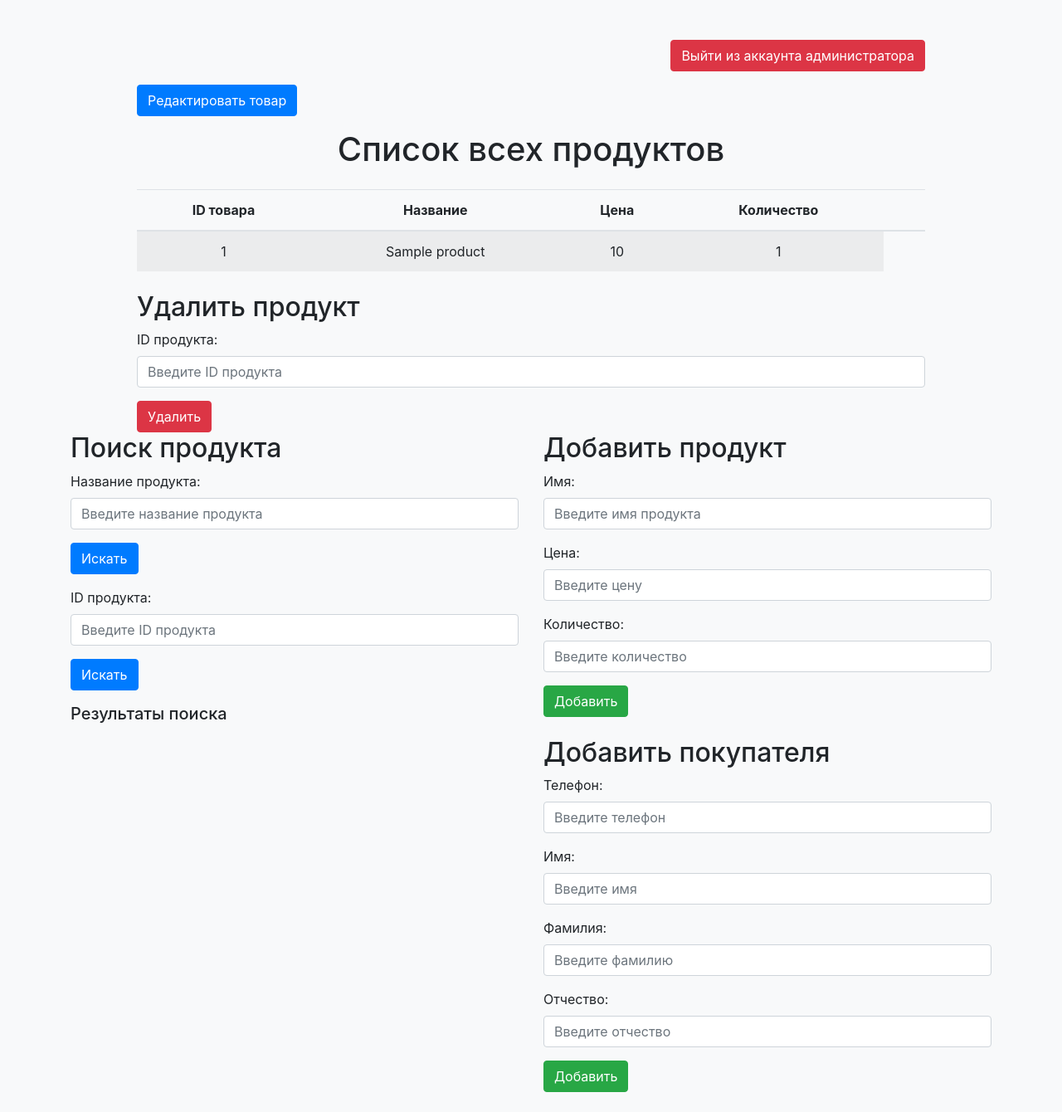
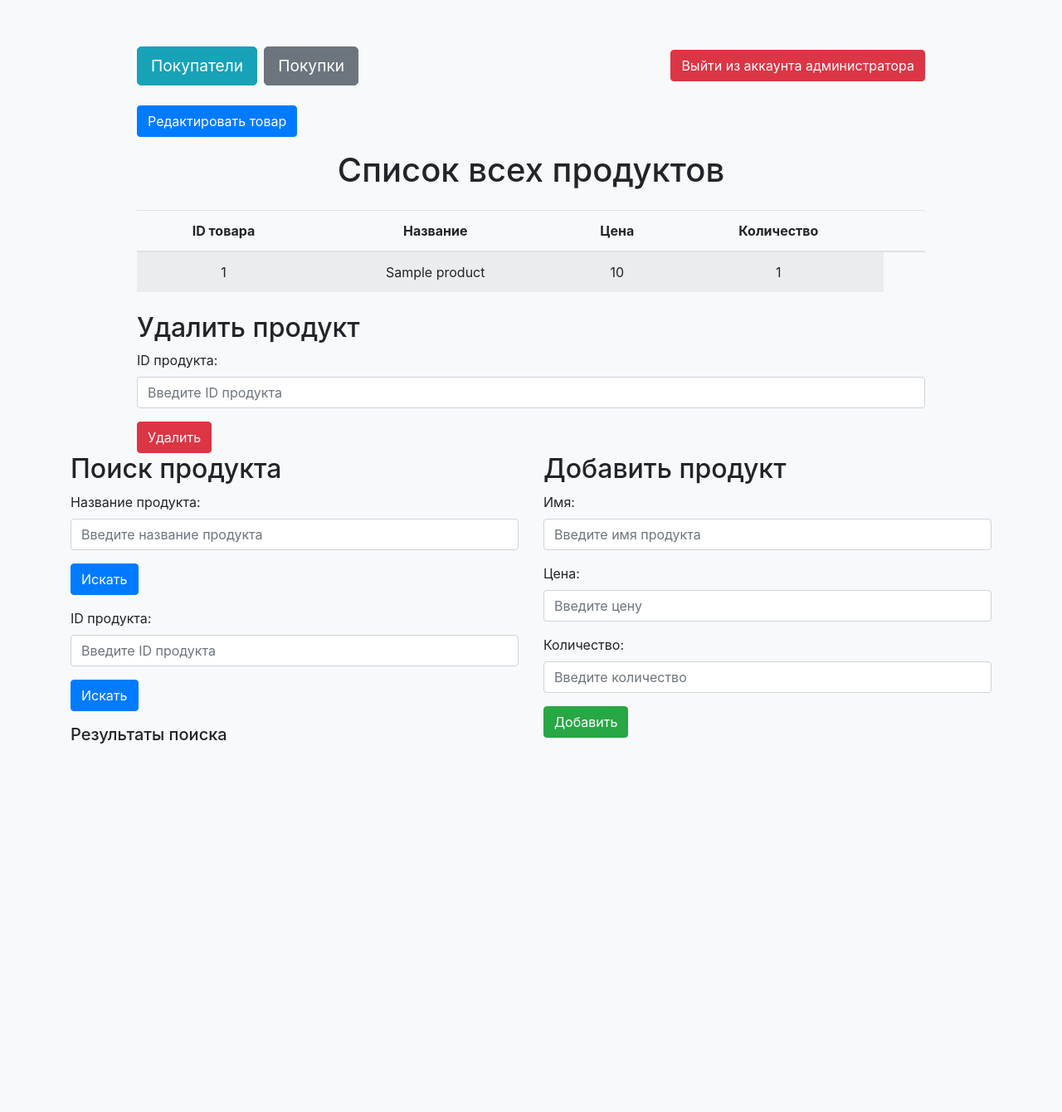
Before and after one commit to romapopov1212/KursBd, a FastAPI app: template templates/index_admin.html in a window 1280 px wide. Shown: the whole page at 83% size. After the commit the page ends 896 px from the top, so only its background shows below. Run offline with FastAPI, Linux system fonts and the light colour scheme; the template is opened without the code that fills it: most values are stand-ins (such as "Sample title", 1, 10 or a date in 2020); parts of the project's set-up code (start-up, migrations or seed data) failed here and were passed over; some libraries are stand-ins or nearby versions.

Commit message:
added buttons swap page

```diff
--- a/templates/index_admin.html
+++ b/templates/index_admin.html
@@ -9,6 +9,18 @@
     <script src="https://stackpath.bootstrapcdn.com/bootstrap/4.5.2/js/bootstrap.min.js"></script>
     <script src="https://cdnjs.cloudflare.com/ajax/libs/axios/0.21.1/axios.min.js"></script>
     <script src="/static/main.js"></script>
+    <style>
+        .nav-button {
+            font-size: 1.2rem;
+            padding: 0.5rem 1rem;
+            margin: 0.5rem 0;
+            border-radius: 5px;
+        }
+        .nav-button:hover {
+            text-decoration: none;
+            opacity: 0.9;
+        }
+    </style>
 </head>
 
 <body class="bg-light d-lg-grid">
@@ -16,8 +28,13 @@
         <div class="row justify-content-center">
             <div class="col-md-10 p-md-0">
                 <!-- Верхний правый угол -->
-                <div class="d-flex justify-content-end mb-3">
+                <div class="d-flex justify-content-between align-items-center mb-3">
+                    <div class="d-flex">
+                        <a href="/shop/products/buyers_page" class="btn btn-info nav-button">Покупатели</a>
+                        <a href="#" class="btn btn-secondary nav-button ml-2">Покупки</a>
+                    </div>
                     <a href="#" class="btn btn-danger" onclick="redirectToProductsPage(event)">Выйти из аккаунта администратора</a>
+
                 </div>
 
                 <div class="d-flex justify-content-start mb-3">
@@ -102,26 +119,7 @@
                     </div>
                     <button type="submit" class="btn btn-success">Добавить</button>
                 </form>
-                <h2 class="mt-4">Добавить покупателя</h2>
-                <form id="addCustomerForm">
-                    <div class="form-group">
-                        <label for="customerPhone">Телефон:</label>
-                        <input type="text" class="form-control" id="customerPhone" placeholder="Введите телефон">
-                    </div>
-                    <div class="form-group">
-                        <label for="customerFirstName">Имя:</label>
-                        <input type="text" class="form-control" id="customerFirstName" placeholder="Введите имя">
-                    </div>
-                    <div class="form-group">
-                        <label for="customerLastName">Фамилия:</label>
-                        <input type="text" class="form-control" id="customerLastName" placeholder="Введите фамилию">
-                    </div>
-                    <div class="form-group">
-                        <label for="customerMiddleName">Отчество:</label>
-                        <input type="text" class="form-control" id="customerMiddleName" placeholder="Введите отчество">
-                    </div>
-                    <button type="submit" class="btn btn-success">Добавить</button>
-                </form>
+
             </div>
         </div>
     </div>
@@ -215,21 +213,6 @@
         }
     });
 
-    document.getElementById('addCustomerForm').addEventListener('submit', async function(event) {
-        event.preventDefault();
-        const telephone_number = document.getElementById('customerPhone').value;
-        const firstname = document.getElementById('customerFirstName').value;
-        const surname = document.getElementById('customerLastName').value;
-        const lastname = document.getElementById('customerMiddleName').value;
-
-        try {
-            await axios.post('/shop/buyers/buyer/add', { telephone_number, firstname, surname, lastname });
-            alert('Покупатель успешно добавлен!');
-            location.reload();
-        } catch (error) {
-            alert('Ошибка добавления покупателя: ' + (error.response?.data?.detail || error.message));
-        }
-    });
 
     document.getElementById('deleteProductForm').addEventListener('submit', async function(event) {
         event.preventDefault();
```
Also changed, not shown: templates/buyer.html (+20 -4 lines).
